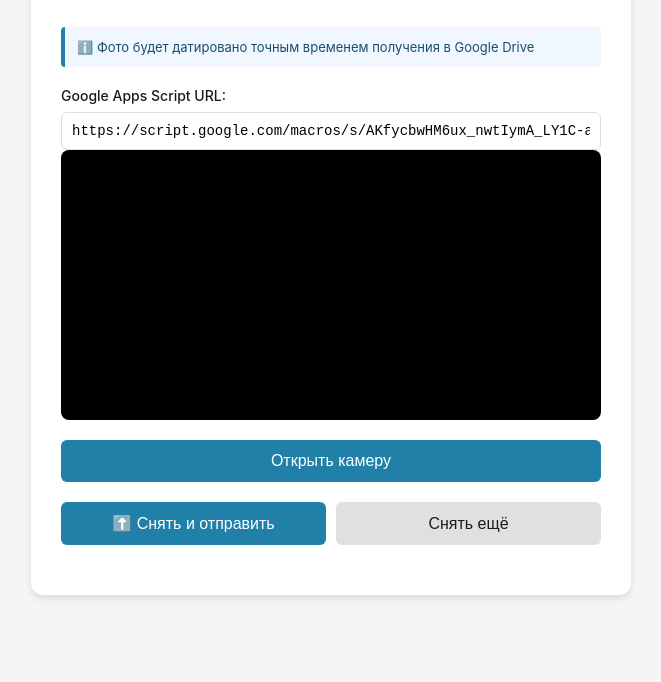
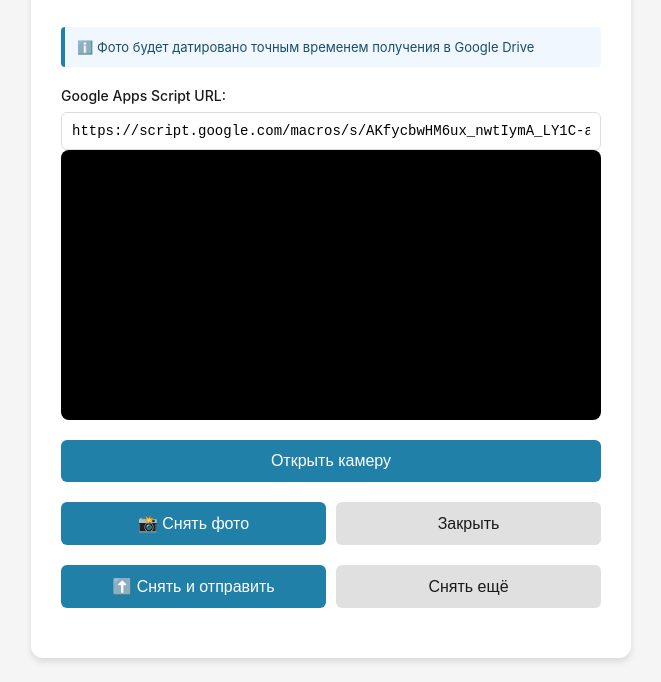
Before and after one commit to n750150/photo, a plain HTML site: page index.html in a window 1280 px wide. Shown: the part 118-800 px from the top of the page, without its empty margins (309-970 px from the left). Drawn offline with Linux system fonts and the light colour scheme.

Commit message:
Update index.html

```diff
--- a/index.html
+++ b/index.html
@@ -227,7 +227,10 @@
             <button class="btn-primary" id="startCamera">Открыть камеру</button>
         </div>
 
-
+        <div class="button-group" id="captureButtonGroup" class="hidden">
+            <button class="btn-primary" id="captureButton" class="hidden">📸 Снять фото</button>
+            <button class="btn-secondary" id="stopCamera">Закрыть</button>
+        </div>
 
         <div class="button-group" id="confirmButtonGroup" class="hidden">
             <button class="btn-primary" id="uploadButton">⬆️ Снять и отправить</button>
```
